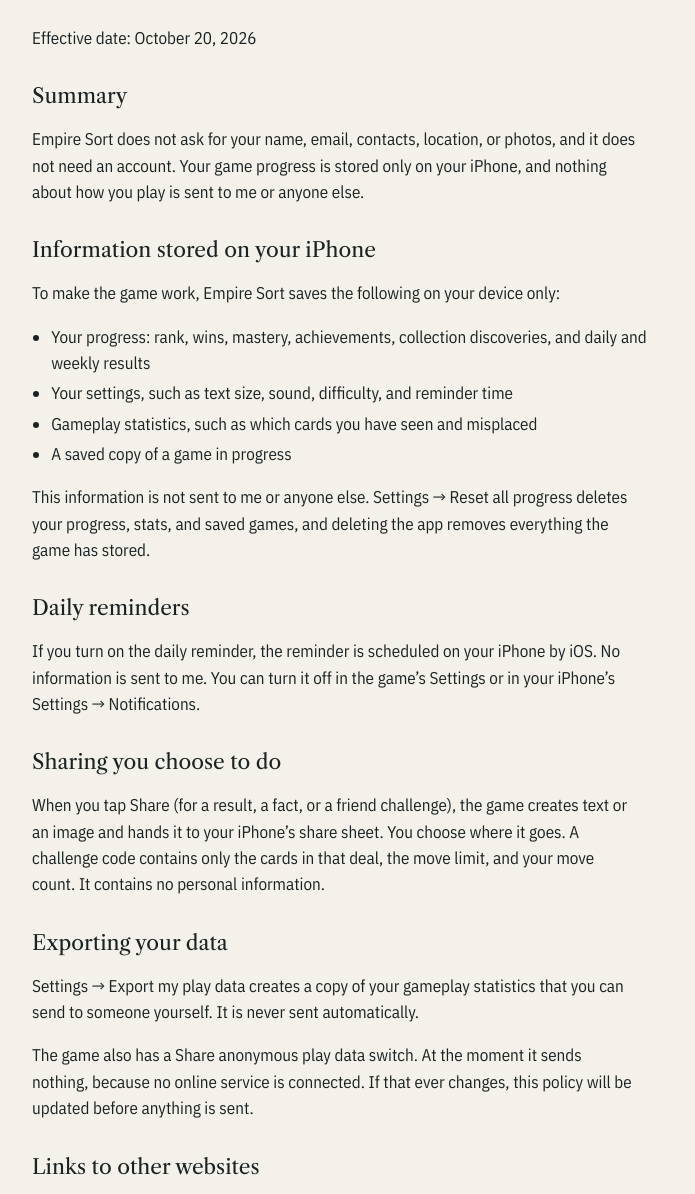
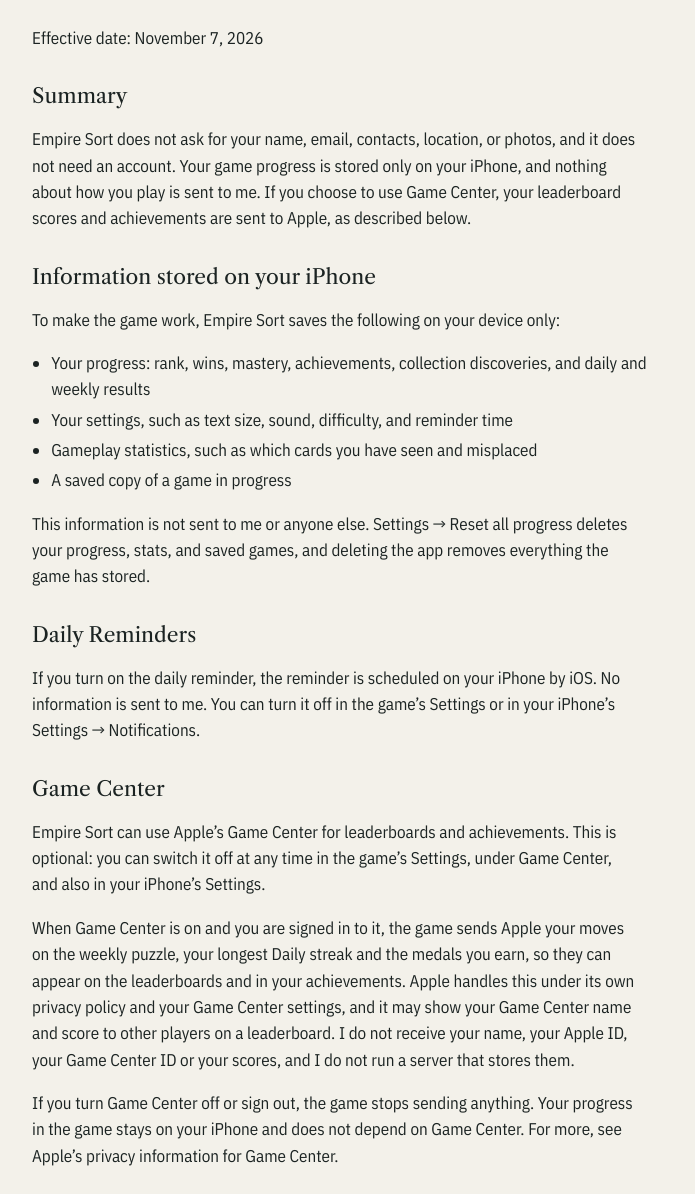
Before and after one commit to neaux1/neaux1.github.io, a plain HTML site: page privacy.html in a window 1280 px wide. Shown: the part 286-1480 px from the top of the page, without its empty margins (292-987 px from the left). Drawn offline with nearby package versions, Linux system fonts and the light colour scheme.

Commit message:
Update privacy.html

```diff
--- a/privacy.html
+++ b/privacy.html
@@ -39,9 +39,9 @@ footer{margin-top:3rem;padding-top:1rem;border-top:1px solid var(--rule);font-si
 <main>
 <div class="placard"><h1>Privacy policy</h1><p>What Empire Sort stores, and what it never sends.</p></div>
 
-<p>Effective date: October 20, 2026</p>
+<p>Effective date: November 7, 2026</p>
 <h2>Summary</h2>
-<p>Empire Sort does not ask for your name, email, contacts, location, or photos, and it does not need an account. Your game progress is stored only on your iPhone, and nothing about how you play is sent to me or anyone else.</p>
+<p>Empire Sort does not ask for your name, email, contacts, location, or photos, and it does not need an account. Your game progress is stored only on your iPhone, and nothing about how you play is sent to me. If you choose to use Game Center, your leaderboard scores and achievements are sent to Apple, as described below.</p>
 <h2>Information stored on your iPhone</h2>
 <p>To make the game work, Empire Sort saves the following on your device only:</p>
 <ul>
@@ -51,8 +51,12 @@ footer{margin-top:3rem;padding-top:1rem;border-top:1px solid var(--rule);font-si
 <li>A saved copy of a game in progress</li>
 </ul>
 <p>This information is not sent to me or anyone else. Settings → Reset all progress deletes your progress, stats, and saved games, and deleting the app removes everything the game has stored.</p>
-<h2>Daily reminders</h2>
+<h2>Daily Reminders</h2>
 <p>If you turn on the daily reminder, the reminder is scheduled on your iPhone by iOS. No information is sent to me. You can turn it off in the game’s Settings or in your iPhone’s Settings → Notifications.</p>
+<h2>Game Center</h2>
+<p>Empire Sort can use Apple’s Game Center for leaderboards and achievements. This is optional: you can switch it off at any time in the game’s Settings, under Game Center, and also in your iPhone’s Settings.</p>
+<p>When Game Center is on and you are signed in to it, the game sends Apple your moves on the weekly puzzle, your longest Daily streak and the medals you earn, so they can appear on the leaderboards and in your achievements. Apple handles this under its own privacy policy and your Game Center settings, and it may show your Game Center name and score to other players on a leaderboard. I do not receive your name, your Apple ID, your Game Center ID or your scores, and I do not run a server that stores them.</p>
+<p>If you turn Game Center off or sign out, the game stops sending anything. Your progress in the game stays on your iPhone and does not depend on Game Center. For more, see Apple’s privacy information for Game Center.</p>
 <h2>Sharing you choose to do</h2>
 <p>When you tap Share (for a result, a fact, or a friend challenge), the game creates text or an image and hands it to your iPhone’s share sheet. You choose where it goes. A challenge code contains only the cards in that deal, the move limit, and your move count. It contains no personal information.</p>
 <h2>Exporting your data</h2>
```
